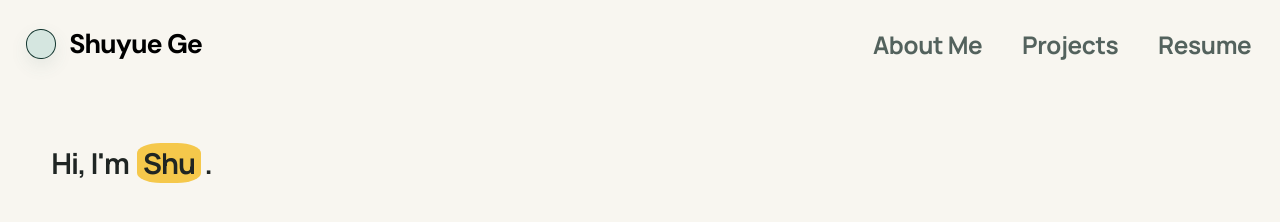
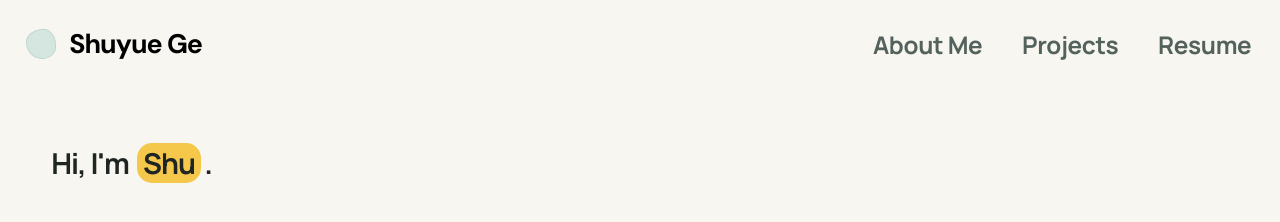
Before and after one commit to ShuyueGe/shuyuege.github.io, a React (Vite) app: page /#/ in a window 1280 px wide. Shown: the top 222 px of the page. Built offline with nearby package versions, Linux system fonts and the light colour scheme.

Commit message:
Refine logo and name highlight shapes

```diff
--- a/src/styles.css
+++ b/src/styles.css
@@ -2679,7 +2679,7 @@ p {
 .home-page .about-hero__name {
   margin-inline: 3px;
   padding-inline: 0.22em;
-  border-radius: 24px / 10px;
+  border-radius: 15px;
   background: var(--color-accent);
   color: inherit;
   box-decoration-break: clone;
@@ -2809,18 +2809,20 @@ p {
 .logo__mark {
   width: 1.15rem;
   height: 1.15rem;
-  border: 1px solid #13362f;
-  border-radius: 50%;
+  border: 1px solid #bed8d0;
+  border-radius: 58% 42% 46% 54% / 45% 55% 42% 58%;
   background: #d5e6e0;
+  box-shadow: none;
   font-size: 0;
 }
 
 .home-page .logo__mark {
   width: 1.325rem;
   height: 1.325rem;
-  border-color: #13362f;
-  border-radius: 50%;
+  border-color: #bed8d0;
+  border-radius: 58% 42% 46% 54% / 45% 55% 42% 58%;
   background: #d5e6e0;
+  box-shadow: none;
 }
 
 .logo__name,
```
